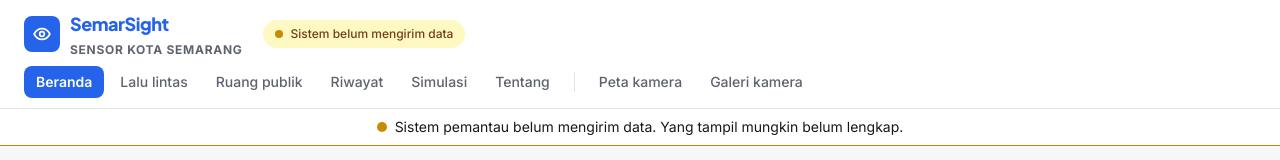
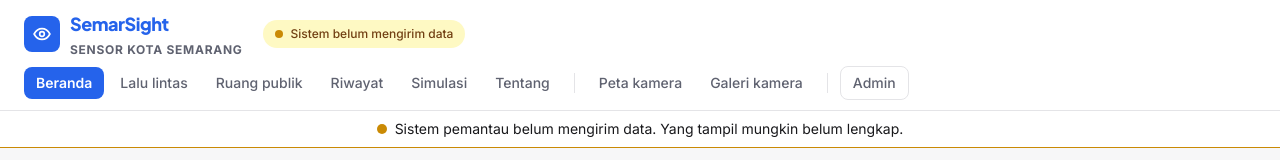
Before and after one commit to isyraqawwaluthorid/iconfest-competition, a Next.js app in the folder web/: page / in a window 1280 px wide. Shown: the top 160 px of the page. Built offline with nearby package versions, Linux system fonts and the light colour scheme; no server answers; the database is empty.

Commit message:
Add an Admin button at the end of the main menu
Officers no longer need to type the admin URL. Without a session the admin pages still redirect to the password form.

```diff
--- a/web/components/system/NavLinks.tsx
+++ b/web/components/system/NavLinks.tsx
@@ -49,6 +49,19 @@ export function NavLinks() {
       {NAV.map(link)}
       <span aria-hidden className="mx-2 h-5 w-px shrink-0 bg-border" />
       {SOURCES.map(link)}
+      <span aria-hidden className="mx-2 h-5 w-px shrink-0 bg-border" />
+      {/* Pintu masuk petugas. Tanpa sesi, halaman admin mengarahkan ke formulir masuk. */}
+      <Link
+        href="/admin/kamera"
+        aria-current={pathname.startsWith("/admin") ? "page" : undefined}
+        className={`shrink-0 rounded-control border px-3 py-1.5 text-sm whitespace-nowrap transition-colors ${
+          pathname.startsWith("/admin")
+            ? "border-primary bg-primary font-semibold text-on-primary"
+            : "border-border font-medium text-muted hover:border-primary hover:text-primary"
+        }`}
+      >
+        Admin
+      </Link>
     </nav>
   );
 }
```
